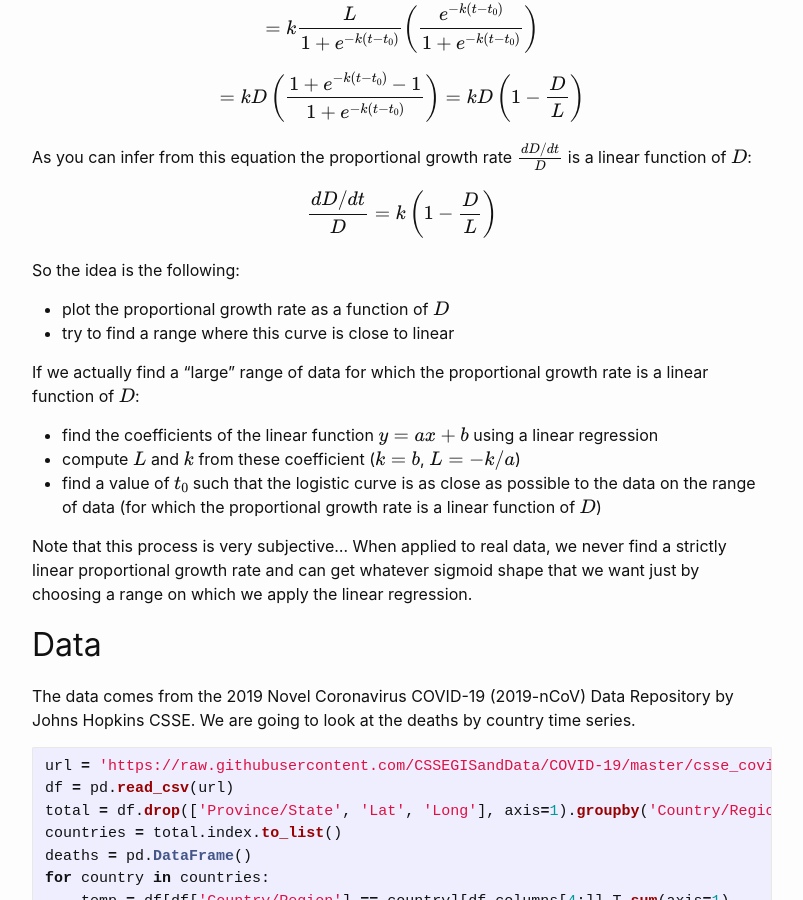
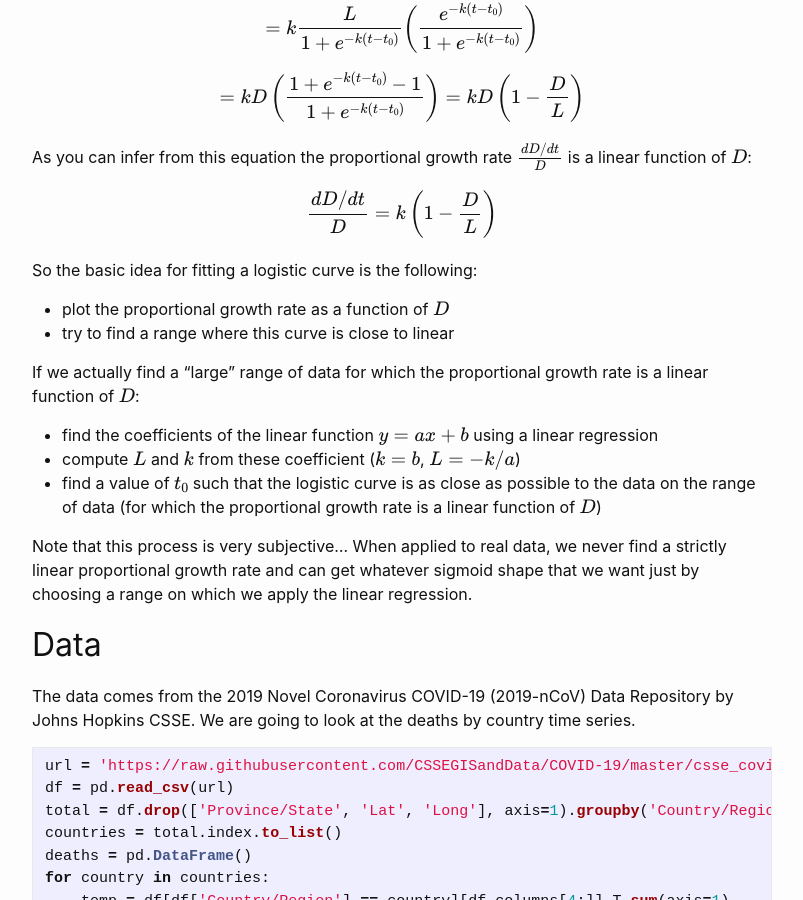
Before and after one commit to aetperf/aetperf.github.io, a Jekyll site: the page built from _posts/2020-04-11-Fitting-a-logistic-curve-to-time-series-in-Python.md, in a window 1280 px wide and 900 px high, scrolled down 3856 px. Shown: the whole window, without its empty margins (238-1041 px from the left). Built offline with Jekyll 4.4.1, drawn with Linux system fonts in a browser that asks for light colours; formulas are drawn with MathJax 3; comment, search, counter and statistics services are not loaded.

Commit message:
minor changes

```diff
--- a/_posts/2020-04-11-Fitting-a-logistic-curve-to-time-series-in-Python.md
+++ b/_posts/2020-04-11-Fitting-a-logistic-curve-to-time-series-in-Python.md
@@ -110,7 +110,7 @@ As you can infer from this equation the proportional growth rate $\frac{dD / dt}
 \frac{dD / dt}{D} = k \left( 1 - \frac{D}{L}  \right)
 \end{equation}
 
-So the idea is the following:
+So the basic idea for fitting a logistic curve is the following:
 - plot the proportional growth rate as a function of $D$
 - try to find a range where this curve is close to linear
 
```
